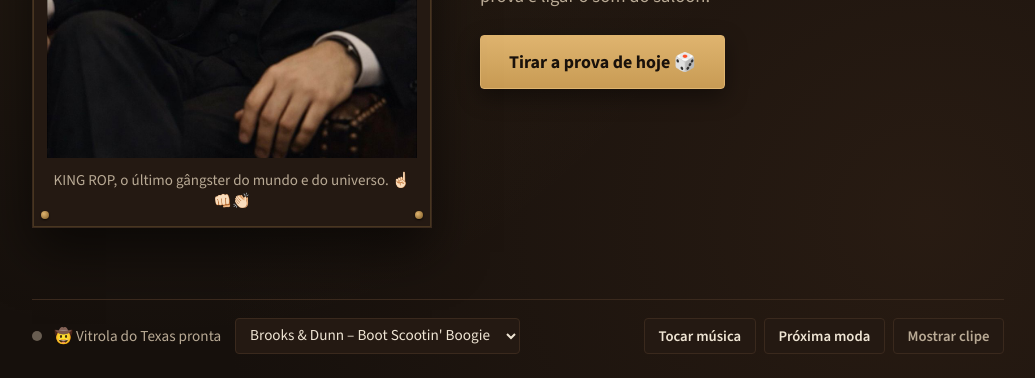
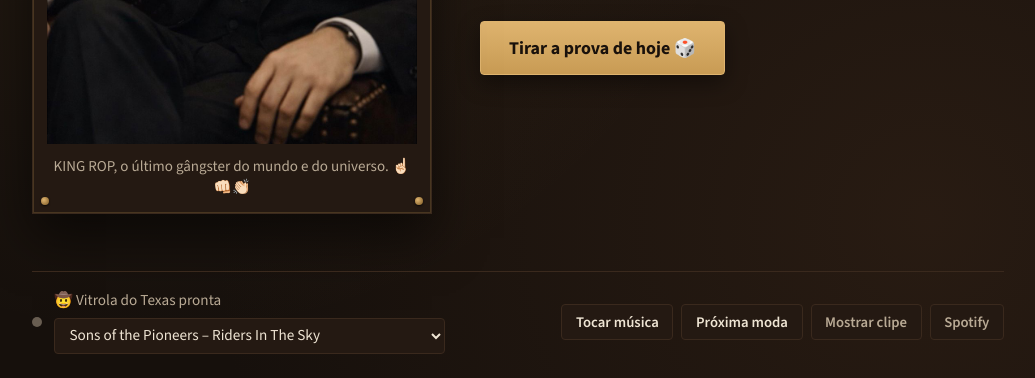
Before and after one commit to perebaj/renan-terere, a plain HTML site: page index.html in a window 1280 px wide. Shown: the part 422-800 px from the top of the page, without its empty margins (122-1157 px from the left). Drawn offline with nearby package versions, Linux system fonts and the light colour scheme; a web font is replaced by a local one.

Commit message:
feat(playlist): add tracks from OLD TEXAS COWBOY SONGS playlist

```diff
--- a/app.js
+++ b/app.js
@@ -1,6 +1,28 @@
 const SIM_WEIGHT = 0.6;
 
+// Tracks sourced from Spotify playlist "OLD TEXAS COWBOY SONGS" (3lwlAD79CzQpdY5ZoC8Xvj), plus Texas Country staples.
+const COWBOY_COUNT = 20;
 const PLAYLIST = [
+  { id: "K16ZNrWRzo0", label: "Ernest Tubb – Waltz Across Texas" },
+  { id: "JQc5gDXQGIs", label: "Roy Rogers – Tumbling Tumbleweeds" },
+  { id: "5zhDJZipPV0", label: "Bob Wills & His Texas Playboys – New San Antonio Rose" },
+  { id: "-JX50rZae2M", label: "Eddy Arnold – Cattle Call" },
+  { id: "E5F-O_19lSI", label: "Gene Autry – Back In the Saddle Again" },
+  { id: "zWm5WErkffQ", label: "Marty Robbins – El Paso" },
+  { id: "4WXYjm74WFI", label: "Hank Williams – I'm So Lonesome I Could Cry" },
+  { id: "qEIBmGZxAhg", label: "Jimmie Rodgers – Blue Yodel (T for Texas)" },
+  { id: "VJeBtHjqJz0", label: "Frankie Laine – Rawhide" },
+  { id: "kE7Ks8ai82o", label: "Asleep At The Wheel – Way Down Texas Way" },
+  { id: "sYQoBDI0DNE", label: "Ernest Tubb – Half My Heart's In Texas" },
+  { id: "-NuX79Ud8zI", label: "Marty Robbins – Big Iron" },
+  { id: "l_9pVRZ0QKw", label: "Tex Ritter – Jingle, Jangle, Jingle" },
+  { id: "vNefwlE1oCg", label: "Moe Bandy – Deep In The Heart Of Texas" },
+  { id: "A-0KHkf5V98", label: "Ernest Tubb – Walkin' The Floor Over You" },
+  { id: "8Z_SOobHOw4", label: "Gene Autry – Don't Fence Me In" },
+  { id: "tTuHC8XM0P0", label: "Willie Nelson – Texas In My Soul" },
+  { id: "fvcBktt6V7k", label: "Ray Price – Home In San Antone" },
+  { id: "ANeSmrTf26U", label: "Sons of the Pioneers – Riders In The Sky" },
+  { id: "uzzAbOrCce4", label: "Gene Autry – Lone Star Moon" },
   { id: "wtVeDaZxAXo", label: "George Strait – Amarillo By Morning" },
   { id: "QuJroujjYDk", label: "George Strait – All My Ex's Live in Texas" },
   { id: "xvZeYDBY4fw", label: "Waylon Jennings – Luckenbach, Texas" },
@@ -74,7 +96,7 @@ let ytPlayer = null;
 let playerReady = false;
 let pendingAutoplay = false;
 let isPlaying = false;
-let currentTrackIndex = Math.floor(Math.random() * PLAYLIST.length);
+let currentTrackIndex = Math.floor(Math.random() * COWBOY_COUNT);
 let failedTracks = new Set();
 
 let counts = { sim: 0, nao: 0 };
--- a/index.html
+++ b/index.html
@@ -8,9 +8,10 @@
   <meta name="description" content="Consulte o destino e descubra se KING ROP, o último gângster do mundo e do universo, já preparou o tereré de hoje.">
 
   <meta property="og:type" content="website">
+  <meta property="og:url" content="https://ropjafezoteras.org">
   <meta property="og:title" content="KING ROP já fez o tereré dele hoje?">
   <meta property="og:description" content="Guampa trincando de gelo ou seca no Texas? Clique para tirar a prova ao som de country texano.">
-  <meta property="og:image" content="/assets/renan-sim.jpg">
+  <meta property="og:image" content="https://ropjafezoteras.org/assets/renan-sim.jpg">
   <meta name="twitter:card" content="summary_large_image">
 
   <link rel="preconnect" href="https://fonts.googleapis.com">
@@ -87,6 +88,14 @@
         <button type="button" class="jukebox-btn jukebox-btn-subtle" id="toggleVideoBtn" aria-expanded="false">
           Mostrar clipe
         </button>
+        <a
+          class="jukebox-btn jukebox-btn-subtle"
+          href="https://open.spotify.com/playlist/3lwlAD79CzQpdY5ZoC8Xvj"
+          target="_blank"
+          rel="noopener noreferrer"
+        >
+          Spotify
+        </a>
       </div>
 
       <div class="player-drawer" id="playerDrawer">
--- a/styles.css
+++ b/styles.css
@@ -314,6 +314,9 @@ body {
 
 .jukebox-btn {
   appearance: none;
+  display: inline-flex;
+  align-items: center;
+  text-decoration: none;
   cursor: pointer;
   background: var(--leather-umbrage);
   color: var(--parchment-warm);
```
